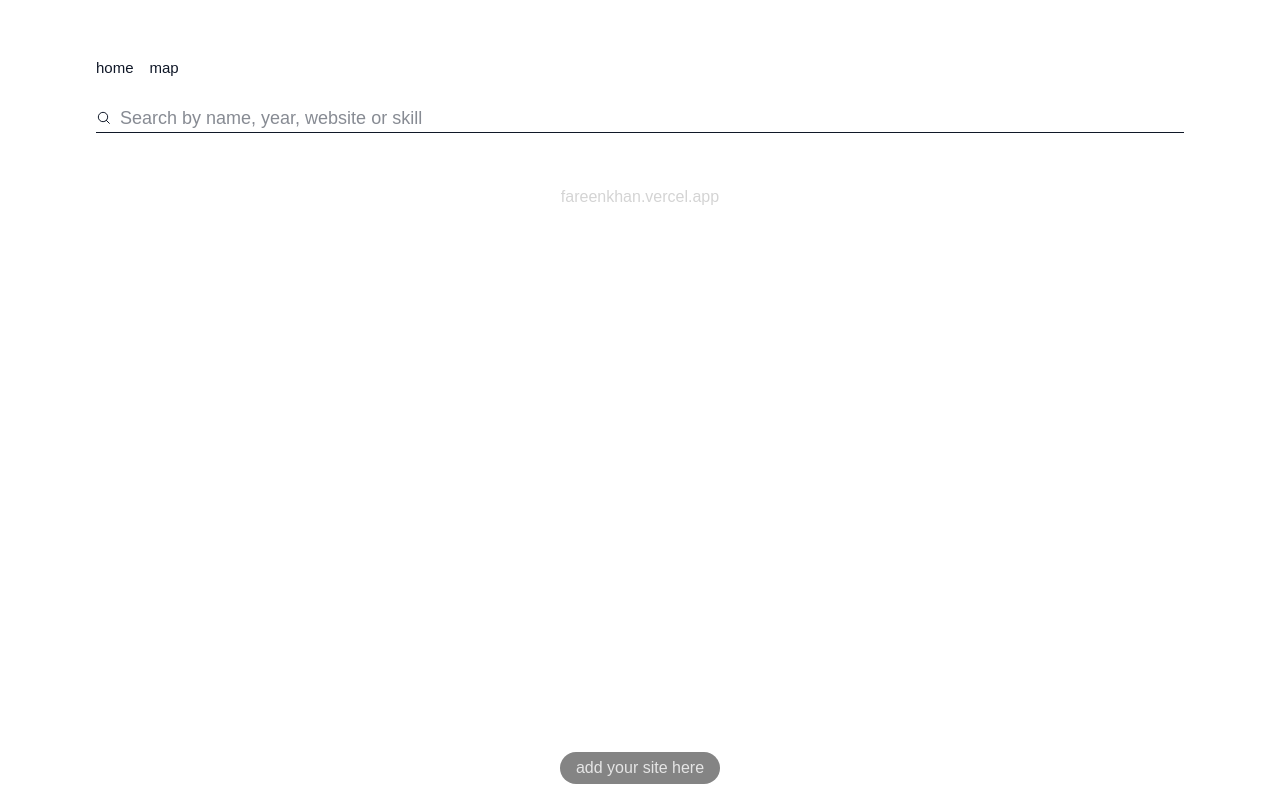
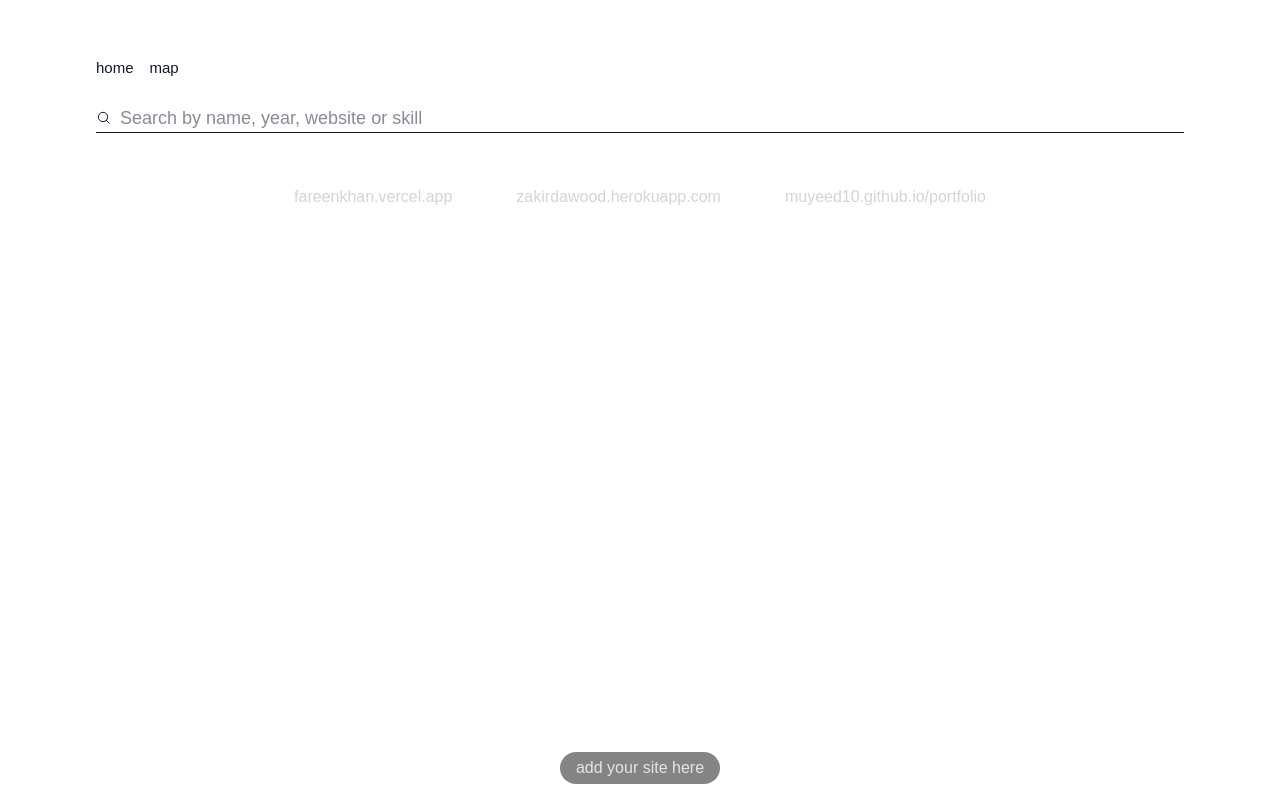
Before and after one commit to aminnausin/tmu-webring, a Vue app: page / in a window 1280 px wide. Built offline with nearby package versions, Linux system fonts and the light colour scheme; a web font is replaced by a local one.

Commit message:
new sites added

```diff
--- a/src/resources/sites.ts
+++ b/src/resources/sites.ts
@@ -7,5 +7,17 @@ const sites: Website[] = [
         link: new URL('https://fareenkhan.vercel.app/'),
         skills: ['java', 'swift'],
     },
+    {
+        name: 'Zakir Dawood',
+        year: '2025',
+        link: new URL('https://zakirdawood.herokuapp.com/'),
+        skills: ['python', 'power bi'],
+    },
+    {
+        name: 'Muyeed Asshole',
+        year: '2025',
+        link: new URL('https://muyeed10.github.io/Portfolio/'),
+        skills: ['js', 'smalltalk'],
+    },
 ];
 export default sites;
```
